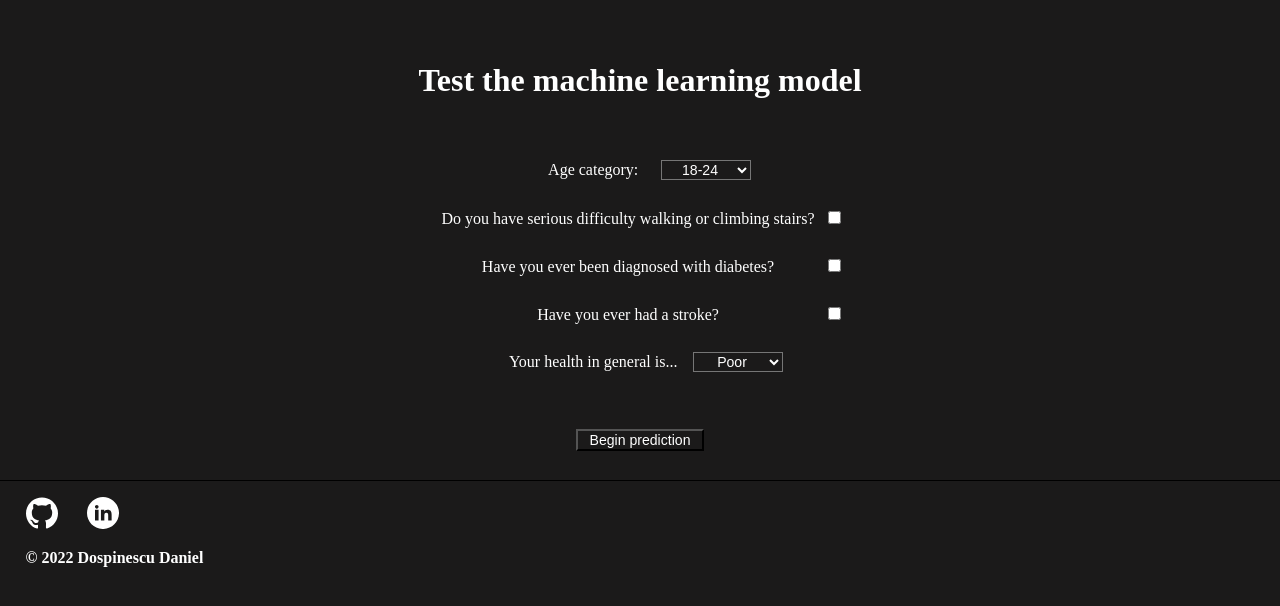
After one commit to dospix/Portfolio-Website, a Flask app: page /heart-disease-ml-project in a window 1280 px wide. The commit adds this page. Shown: the top 606 px of the page. Run offline with Flask 2, Linux system fonts and the light colour scheme.

Commit message:
add heart-disease-ml-project page with a form inside

```diff
--- a/server.py
+++ b/server.py
@@ -4,8 +4,13 @@ app = Flask(__name__)
 
 
 @app.route("/")
-def hello_world():
+def home_page():
     return render_template("index.html")
+
+
+@app.route("/heart-disease-ml-project")
+def machine_learning_project():
+    return render_template("heart_disease_project.html")
 
 
 if __name__ == "__main__":
--- /dev/null
+++ b/static/css/heart_disease_project_style.css
@@ -0,0 +1,91 @@
+* {
+    background-color: rgb(27, 26, 26);
+    color: white;
+}
+
+html body {
+    margin: 0;
+    padding: 0;
+}
+
+h1, h2, h3, h4, h5, h6, p {
+    padding: 1vh 1vw 1vh 1vw;
+    margin: 1vh 1vw 1vh 1vw;
+}
+
+#page-title {
+    display: flex;
+    align-items: center;
+    height: 20vh;
+}
+
+#title-box{
+    margin: auto;
+}
+
+.centered-title {
+    text-align: center;
+}
+
+#form {
+    display: flex;
+    align-items: center;
+}
+
+#form-box {
+    margin: auto;
+}
+
+form > div {
+    font-size: 1.25vw;
+    height: 6vh;
+    text-align: center;
+}
+
+label {
+    display: inline-block;
+    text-align: center;
+    width: 10vw;
+}
+
+.long-label {
+    width: 30vw;
+}
+
+.medium-label {
+    width: 15vw;
+}
+
+select {
+    width: 7vw;
+    text-align: center;
+    font-size: 1.1vw;
+}
+
+#submit-button-div {
+    display: flex;
+    justify-content: center;
+    align-items: center;
+    height: 10vh;
+}
+
+button {
+    font-size: 1.1vw;
+    width: 10vw;
+}
+
+#footer {
+    border-top: 0.2vh solid black;
+    height: 10vh;
+    background: rgb(27, 26, 26);
+}
+
+.vector-graphics {
+    padding: 2vh 0 1vh 2vw;
+    width: 2.5vw;
+}
+
+#copyright {
+    margin-top: 0;
+    padding: 1vh 0 1.5vh 1vw;
+}
--- /dev/null
+++ b/templates/heart_disease_project.html
@@ -0,0 +1,73 @@
+<!DOCTYPE html>
+<html lang="en">
+<head>
+    <meta charset="UTF-8">
+    <meta http-equiv="X-UA-Compatible" content="IE=edge">
+    <meta name="viewport" content="width=device-width, initial-scale=1.0">
+    <link rel="stylesheet" href="../static/css/heart_disease_project_style.css">
+    <title>Heart disease ml project</title>
+</head>
+<body>
+    <div id="page-title">
+        <div id="title-box">
+            <h1>Test the machine learning model</h1>
+        </div>
+    </div>
+
+    <div id="form">
+        <div id="form-box">
+            <form method="post">
+                <div>
+                    <label>Age category: </label>
+                    <select>
+                        <option value="18-24">18-24</option>
+                        <option value="25-29">25-29</option>
+                        <option value="30-34">30-34</option>
+                        <option value="35-39">35-39</option>
+                        <option value="40-44">40-44</option>
+                        <option value="45-49">45-49</option>
+                        <option value="50-54">50-54</option>
+                        <option value="55-59">55-59</option>
+                        <option value="60-64">60-64</option>
+                        <option value="65-69">65-69</option>
+                        <option value="70-74">70-74</option>
+                        <option value="75-79">75-79</option>
+                        <option value="80 or older">80 or older</option>
+                    </select>
+                </div>
+                <div>
+                    <label class="long-label">Do you have serious difficulty walking or climbing stairs?</label>
+                    <input type="checkbox">
+                </div>
+                <div>
+                    <label class="long-label">Have you ever been diagnosed with diabetes?</label>
+                    <input type="checkbox">
+                </div>
+                <div>
+                    <label class="long-label">Have you ever had a stroke?</label>
+                    <input type="checkbox">
+                </div>
+                <div>
+                    <label class="medium-label">Your health in general is...</label>
+                    <select>
+                        <option value="Poor">Poor</option>
+                        <option value="Fair">Fair</option>
+                        <option value="Excellent">Excellent</option>
+                        <option value="Good">Good</option>
+                        <option value="Very good">Very good</option>
+                    </select>
+                </div>
+                <div id="submit-button-div">
+                    <button type="submit">Begin prediction</button>
+                </div>
+            </form>
+        </div>
+    </div>
+
+    <footer id="footer">
+        <a href="https://github.com/dospix" target="_blank"><img class="vector-graphics" src="../static/images/github.svg" alt="GitHub"/></a>
+        <a href="https://www.linkedin.com/in/daniel-dospinescu-ba7285239/" target="_blank"><img class="vector-graphics" src="../static/images/linked_in.svg" alt="LinkedIn"/></a>
+        <h4 id="copyright">&copy; 2022 Dospinescu Daniel</h4>
+    </footer>
+</body>
+</html>
--- a/templates/index.html
+++ b/templates/index.html
@@ -27,7 +27,7 @@
             <h1 class="left-title">Machine learning model for predicting heart disease risk</h1>
             <h2 class="left-subtitle">Programming language: Python</h2>
             <h2 class="left-subtitle">Libraries: Scikit-learn, Pandas</h2>
-            <a href="#"><h2>Project link</h2></a>
+            <a href="/heart-disease-ml-project"><h2>Project link</h2></a>
         </div>
         <div class="image">
             <img class="right-image" src="../static/images/heart.jpg" alt="heart picture">
```
